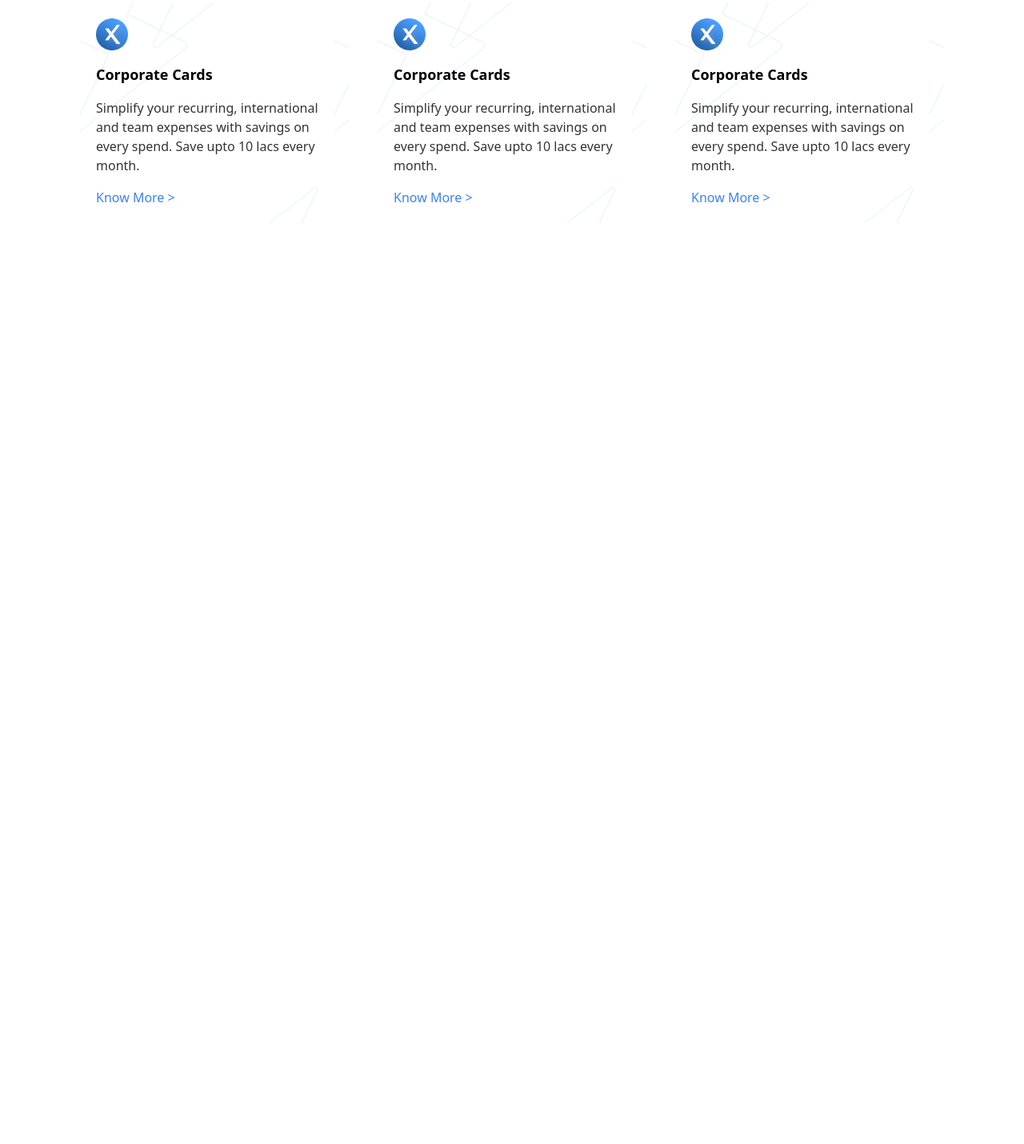
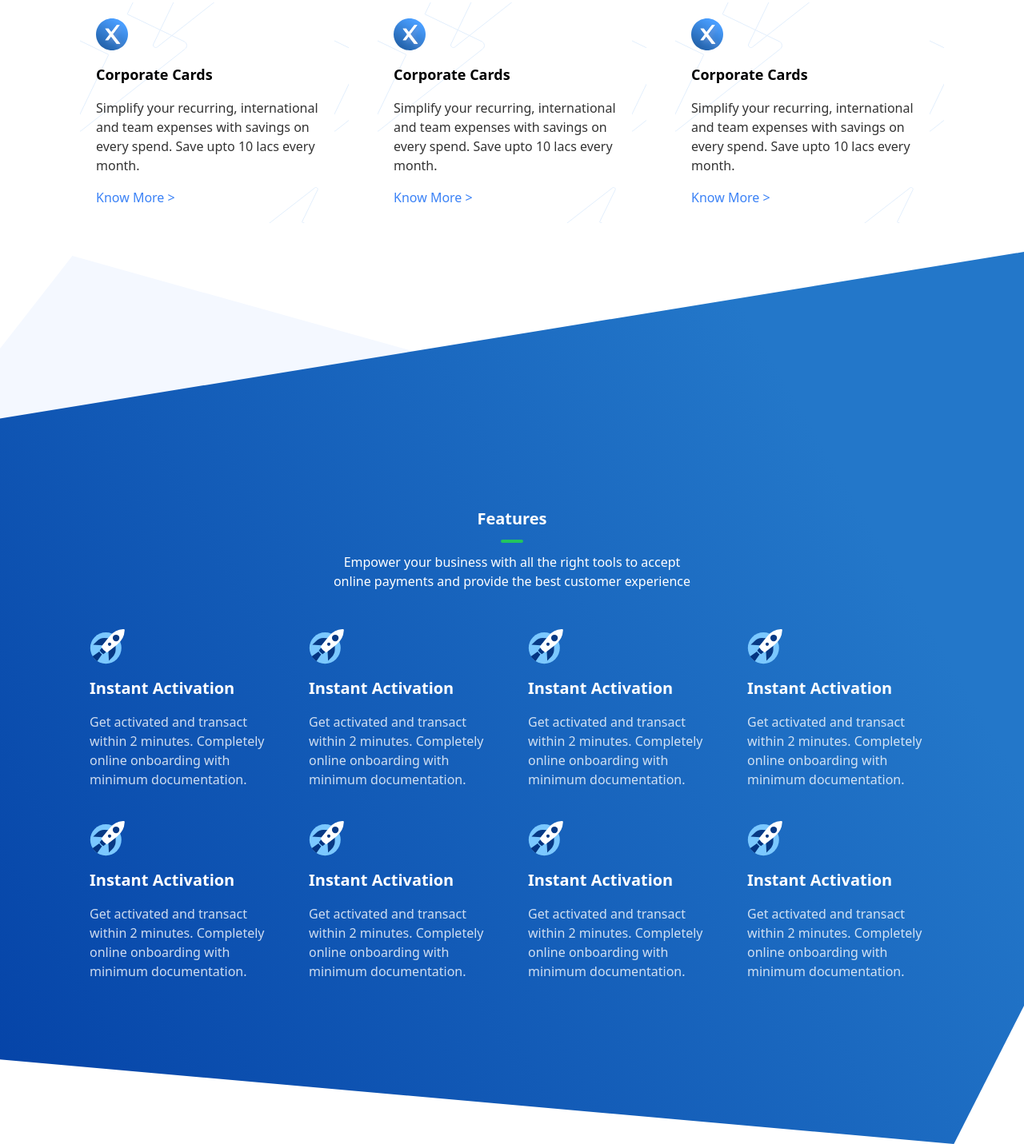
Before and after one commit to ShubhamKumar37/Tailwind, a website: page Razorpay_Project/Razorpay_Media_Query.html in a window 1280 px wide. Shown: the part 4160-5591 px from the top of the page at 80% size. Before the commit the page ends 4451 px from the top, so only its background shows below. Drawn offline with nearby package versions, Linux system fonts and the light colour scheme.

Commit message:
8 grid part complete (left with marquee animatin of company)

```diff
--- a/Razorpay_Project/Razorpay_Media_Query.html
+++ b/Razorpay_Project/Razorpay_Media_Query.html
@@ -6,6 +6,14 @@
     <meta name="viewport" content="width=device-width, initial-scale=1.0">
     <title>Document</title>
     <script src="https://cdn.tailwindcss.com"></script>
+    <style>
+        .Core_Feature
+        {
+            background-size: 100% 100%;
+            padding-top: 12rem;
+            padding-bottom: 12rem;
+        }
+    </style>
 </head>
 
 <body>
@@ -523,6 +531,57 @@
             </div>
         </section>
 
+        <section class="text-white bg-[url(./Images/core-features-sectionBg.svg)] w-full bg-no-repeat mt-9 Core_Feature bg-center px-5">
+            <h2 class="text-xl text-center pt-[8rem] font-bold">Features</h2>
+            <div class="mx-auto my-3 h-1 w-[1.8rem] bg-green-500 rounded-md"></div>
+            <p class="mx-auto text-center">Empower your business with all the right tools to accept <br> online payments and provide the best customer experience</p>
+
+            <!-- 8 cards -->
+            <div class="max-w-[1080px] mx-auto relative grid grid-cols-1 md:grid-cols-2 lg:grid-cols-4 mt-9 gap-4">
+                <div class="relative p-3 space-y-4">
+                    <img src="./Images/instant-activation-icon.svg">
+                    <h2 class="font-bold text-xl">Instant Activation</h2>
+                    <p class="opacity-80">Get activated and transact within 2 minutes. Completely online onboarding with minimum documentation.</p>
+                </div>
+                <div class="relative p-3 space-y-4">
+                    <img src="./Images/instant-activation-icon.svg">
+                    <h2 class="font-bold text-xl">Instant Activation</h2>
+                    <p class="opacity-80">Get activated and transact within 2 minutes. Completely online onboarding with minimum documentation.</p>
+                </div>
+                <div class="relative p-3 space-y-4">
+                    <img src="./Images/instant-activation-icon.svg">
+                    <h2 class="font-bold text-xl">Instant Activation</h2>
+                    <p class="opacity-80">Get activated and transact within 2 minutes. Completely online onboarding with minimum documentation.</p>
+                </div>
+                <div class="relative p-3 space-y-4">
+                    <img src="./Images/instant-activation-icon.svg">
+                    <h2 class="font-bold text-xl">Instant Activation</h2>
+                    <p class="opacity-80">Get activated and transact within 2 minutes. Completely online onboarding with minimum documentation.</p>
+                </div>
+                <div class="relative p-3 space-y-4">
+                    <img src="./Images/instant-activation-icon.svg">
+                    <h2 class="font-bold text-xl">Instant Activation</h2>
+                    <p class="opacity-80">Get activated and transact within 2 minutes. Completely online onboarding with minimum documentation.</p>
+                </div>
+                <div class="relative p-3 space-y-4">
+                    <img src="./Images/instant-activation-icon.svg">
+                    <h2 class="font-bold text-xl">Instant Activation</h2>
+                    <p class="opacity-80">Get activated and transact within 2 minutes. Completely online onboarding with minimum documentation.</p>
+                </div>
+                <div class="relative p-3 space-y-4">
+                    <img src="./Images/instant-activation-icon.svg">
+                    <h2 class="font-bold text-xl">Instant Activation</h2>
+                    <p class="opacity-80">Get activated and transact within 2 minutes. Completely online onboarding with minimum documentation.</p>
+                </div>
+                <div class="relative p-3 space-y-4">
+                    <img src="./Images/instant-activation-icon.svg">
+                    <h2 class="font-bold text-xl">Instant Activation</h2>
+                    <p class="opacity-80">Get activated and transact within 2 minutes. Completely online onboarding with minimum documentation.</p>
+                </div>
+            </div>
+
+        </section>
+
     </div>
 </body>
 
```
